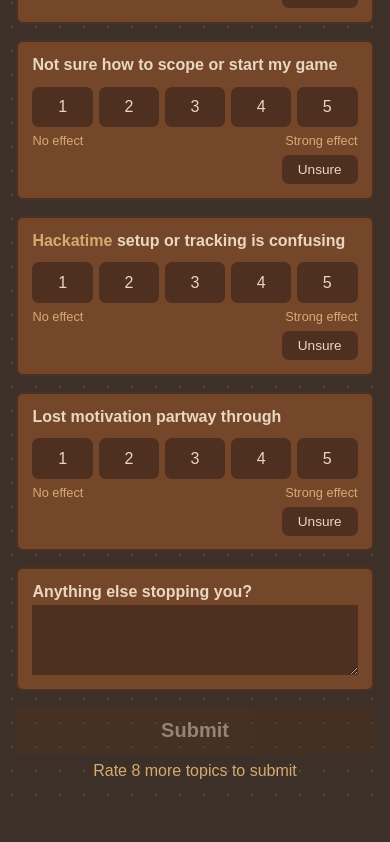
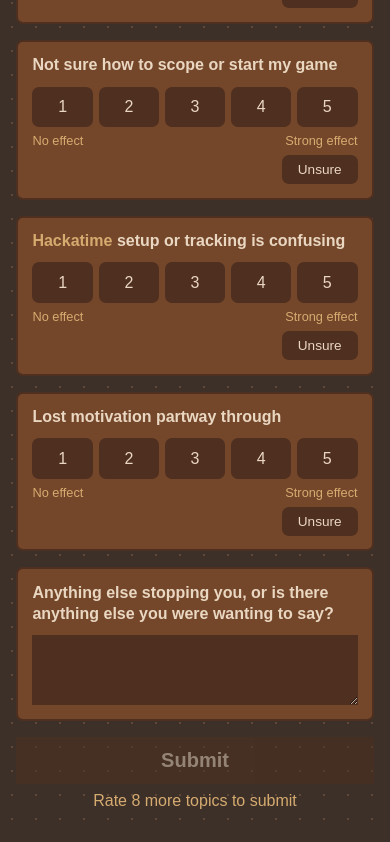
Before and after one commit to hackclub/mipmap, a SvelteKit app in the folder frontend/: page /surveys/1 in a window 390 px wide. Shown: the part 1089-1931 px from the top of the page. Before the commit the page ends 1901 px from the top, so only its background shows below. Built offline with nearby package versions, Linux system fonts and the light colour scheme; no server answers; a web font is replaced by a local one.

Commit message:
make more consistent last question

```diff
--- a/frontend/src/lib/assets/surveys.json
+++ b/frontend/src/lib/assets/surveys.json
@@ -29,7 +29,7 @@
       {
         "type": "text",
         "key": "other",
-        "label": "Anything else stopping you?",
+        "label": "Anything else stopping you, or is there anything else you were wanting to say?",
         "optional": true
       }
     ]
--- a/frontend/src/routes/surveys/[id]/+page.svelte
+++ b/frontend/src/routes/surveys/[id]/+page.svelte
@@ -157,6 +157,7 @@
     }
 
     .text :global(label) {
+        margin-bottom: 0.5rem;
         font-size: 1rem;
         font-weight: 700;
     }
@@ -182,6 +183,11 @@
             padding: 0.85rem 0.9rem;
         }
 
+        .text :global(label) {
+            margin-bottom: 0.4rem;
+            line-height: 1.3;
+        }
+
         .text :global(textarea) {
             font-size: 1rem;
         }
```
